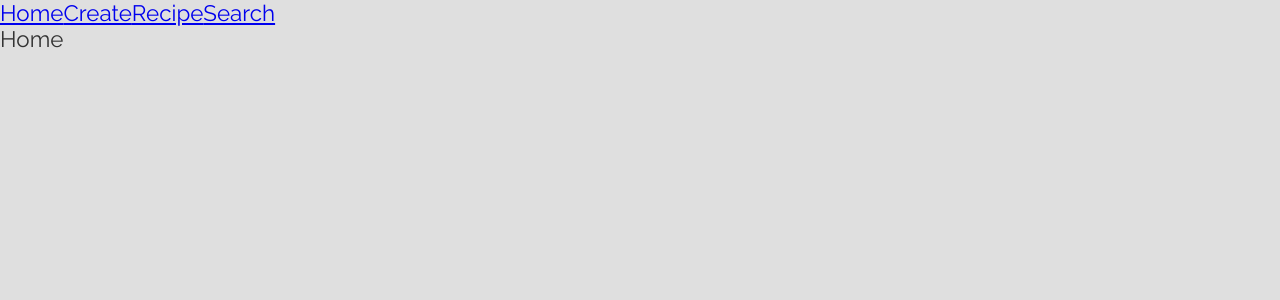
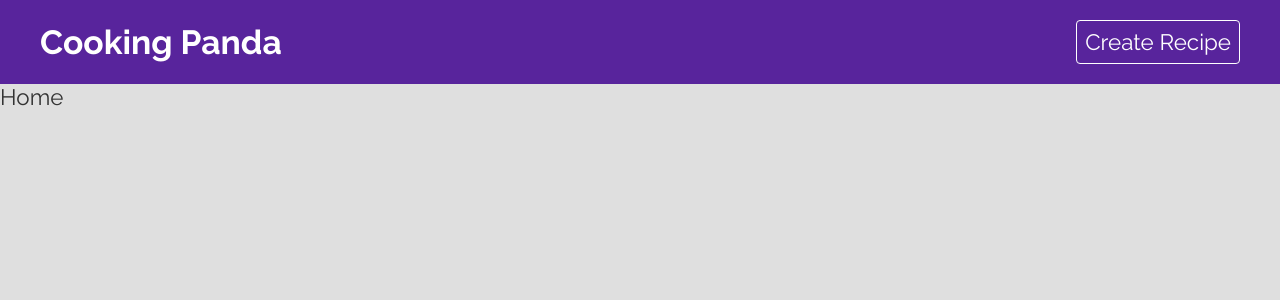
Before and after one commit to bolattt/react-recipe-app, a React (Create React App) app: page / in a window 1280 px wide. Shown: the top 300 px of the page. Built offline with nearby package versions, Linux system fonts and the light colour scheme.

Commit message:
add navbar

```diff
--- a/src/App.js
+++ b/src/App.js
@@ -2,25 +2,21 @@ import {
   BrowserRouter as Router,
   Routes,
   Route,
-  Link,
   Navigate,
 } from "react-router-dom";
 import "./App.css";
-import Home from "./components/home/Home";
-import Create from "./components/create/Create";
-import Search from "./components/search/Search";
-import Recipe from "./components/recipe/Recipe";
+import Home from "./pages/home/Home";
+import Create from "./pages/create/Create";
+import Search from "./pages/search/Search";
+import Recipe from "./pages/recipe/Recipe";
+import Navbar from "./components/Navbar";
 
 function App() {
   return (
     <div className="App">
       <Router>
-        <nav>
-          <Link to="/">Home</Link>
-          <Link to="/create">Create</Link>
-          <Link to="/recipe">Recipe</Link>
-          <Link to="/search">Search</Link>
-        </nav>
+        <Navbar />
+
         <Routes>
           <Route path="/" element={<Home />}></Route>
           <Route path="/create" element={<Create />}></Route>
--- /dev/null
+++ b/src/components/Navbar.css
@@ -0,0 +1,28 @@
+.navbar {
+  background: #58249c;
+  padding: 20px;
+  color: #fff;
+}
+.navbar nav {
+  display: flex;
+  align-items: center;
+  max-width: 1200px;
+  margin: 0 auto;
+}
+.navbar a.brand {
+  margin-right: auto;
+  color: #fff;
+  text-decoration: none;
+}
+.navbar a:last-child {
+  color: #fff;
+  text-decoration: none;
+  /* margin-left: 40px; */
+  padding: 8px;
+  border: 1px solid #fff;
+  border-radius: 4px;
+}
+.navbar a:last-child:hover {
+  background: #fff;
+  color: #333;
+}
--- /dev/null
+++ b/src/components/Navbar.jsx
@@ -0,0 +1,15 @@
+import { Link } from "react-router-dom";
+import "./Navbar.css";
+
+export default function Navbar() {
+  return (
+    <div className="navbar">
+      <nav>
+        <Link to="/" className="brand">
+          <h1>Cooking Panda</h1>
+        </Link>
+        <Link to="/create">Create Recipe</Link>
+      </nav>
+    </div>
+  );
+}
```
Also changed, not shown: src/pages/create/Create.css (added), src/pages/create/Create.jsx (renamed from src/components/create/Create.jsx), src/pages/home/Home.css (added), src/pages/home/Home.jsx (renamed from src/components/home/Home.jsx), src/pages/recipe/Recipe.css (added), src/pages/recipe/Recipe.jsx (renamed from src/components/recipe/Recipe.jsx), src/pages/search/Search.css (added), src/pages/search/Search.jsx (renamed from src/components/search/Search.jsx).
